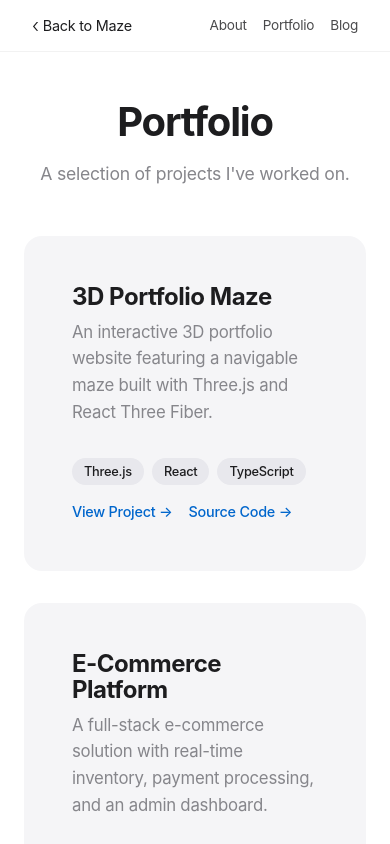
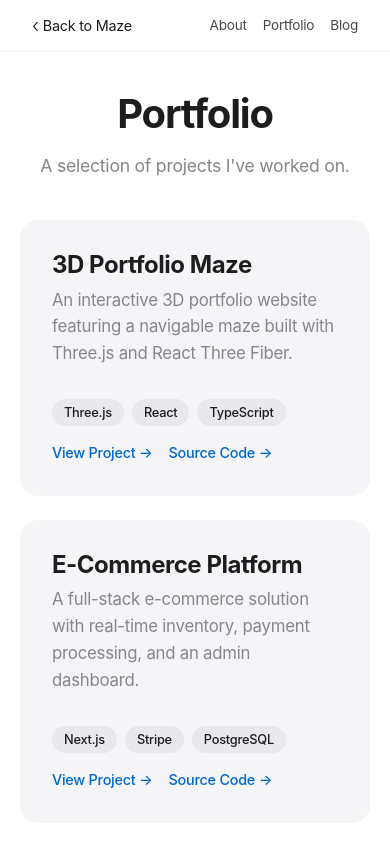
Before and after one commit to kdpkst/personal-website, a React (Vite) app: page /portfolio in a window 390 px wide. Shown: the top 844 px of the page. Built offline with nearby package versions, Linux system fonts and the light colour scheme.

Commit message:
slightly reduce the white space in pages & fine tune about page

```diff
--- a/src/components/common/PageLayout.tsx
+++ b/src/components/common/PageLayout.tsx
@@ -46,8 +46,8 @@ export default function PageLayout({
         </div>
       </nav>
 
-      <div className="mx-auto flex w-full max-w-[980px] flex-1 flex-col px-6">
-        <header className="mb-12 mt-12 text-center md:mb-24 md:mt-24">
+      <div className="mx-auto flex w-full max-w-[1180px] flex-1 flex-col px-5 md:px-8">
+        <header className="mb-10 mt-10 text-center md:mb-20 md:mt-20">
           <h1 className="mb-4 text-[2.5rem] font-bold tracking-[-0.03em] text-text-primary md:text-[3.5rem]">
             {title}
           </h1>
--- a/src/components/common/UIComponents.tsx
+++ b/src/components/common/UIComponents.tsx
@@ -14,7 +14,7 @@ export function Card({ children, className = "" }: CardProps) {
   return (
     <div
       className={cn(
-        "flex h-full flex-col rounded-card bg-bg-secondary p-12 transition-[transform,box-shadow] duration-300 ease-[cubic-bezier(0.25,0.1,0.25,1)] hover:scale-[1.02] hover:shadow-card",
+        "flex h-full flex-col rounded-card bg-bg-secondary p-8 md:p-10 xl:p-12 transition-[transform,box-shadow] duration-300 ease-[cubic-bezier(0.25,0.1,0.25,1)] hover:scale-[1.02] hover:shadow-card",
         className,
       )}
     >
@@ -37,8 +37,8 @@ export function Grid({
       className={cn(
         "grid",
         columns === 2
-          ? "grid-cols-[repeat(auto-fill,minmax(320px,1fr))] gap-8"
-          : "grid-cols-[repeat(auto-fill,minmax(260px,1fr))] gap-6",
+          ? "grid-cols-1 gap-6 lg:grid-cols-2 xl:gap-8"
+          : "grid-cols-1 gap-6 md:grid-cols-2 xl:grid-cols-3",
         className,
       )}
     >
--- a/src/content/pages/about.mdx
+++ b/src/content/pages/about.mdx
@@ -133,7 +133,7 @@ export const interests = [
   ))}
 </div>
 
-<section className="mb-20">
+<section className="mb-18">
   <div className="grid grid-cols-1 gap-6 md:grid-cols-2 lg:grid-cols-3">
     {abilityGroups.map((group) => (
       <div key={group.title} className="grid h-full grid-rows-[auto_1fr] gap-4">
--- a/src/pages/BlogPost.tsx
+++ b/src/pages/BlogPost.tsx
@@ -7,7 +7,7 @@ export default function BlogPost() {
       title="React Basics: Understanding the Virtual DOM"
       accentColor="#fd79a8"
     >
-      <article className="markdown-content mx-auto max-w-[720px]">
+      <article className="markdown-content mx-auto max-w-[820px]">
         <ReactBasicsContent />
       </article>
     </PageLayout>
```
